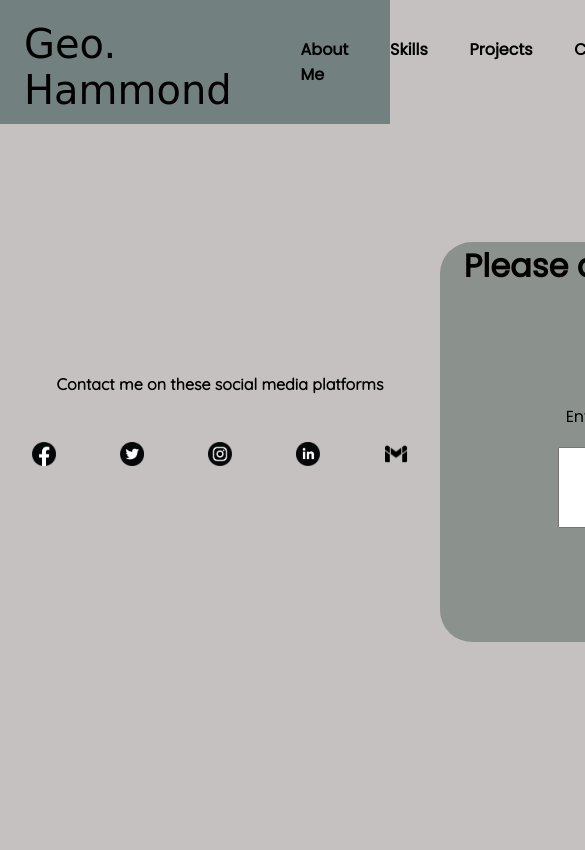
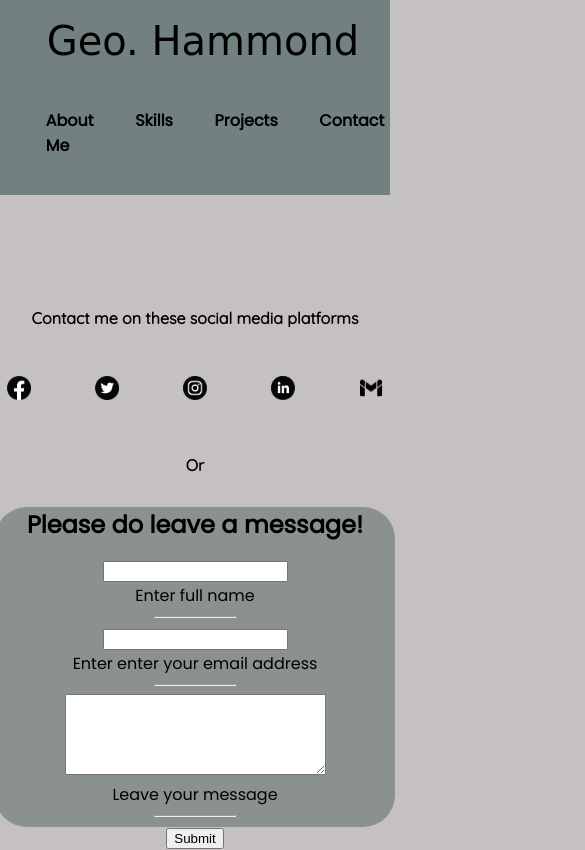
Before and after one commit to George-Hammond/personalWebsitePortfolio, a plain HTML site: page contact.html in a window 390 px wide. Shown: the top 850 px of the page, 585 px wide, since content can reach past the window. Drawn offline with Linux system fonts and the light colour scheme; a web font is replaced by a local one.

Commit message:
Eighth commit- make it responsive

```diff
--- a/contact.html
+++ b/contact.html
@@ -37,6 +37,9 @@
                         <a href="https://www.linkedin.com/in/employgeorge-hammond-33a2b5140/"><img src="./resources/images/icons/ln.png" alt="LinkedIn icon leading to to George's linkedIn page""></a>
                         <a href="mailto:george.hammond@amalitech.org"><img src="./resources/images/icons/icons8-gmail-100.png" alt= "Gmail icon leading to George's mail"> </a>
                     </div>
+                    <div id="or">
+                        <p>Or</p>
+                    </div>
 
                 </div>
                 <div class="forms-section">
--- a/resources/styles/style.css
+++ b/resources/styles/style.css
@@ -17,6 +17,7 @@ body{
     background-color: #c6c1c1;
 
 }
+
 
 .grid {
     display: grid;
@@ -64,7 +65,6 @@ header .logo{
     font-family: 'Imperial Script', cursive;
     margin-left: 1rem;
     margin-top: 0.6rem;
-
 }
 
 header .logo p{
@@ -76,6 +76,66 @@ header .logo p a{
     text-decoration: none;
 }
 
+
+
+
+
+@media only screen and (max-width: 910px){
+.grid{
+    display: grid;
+    grid-template-columns: repeat(3, 1fr);
+    grid-template-rows: repeat(3, minmax(50px, auto));
+}
+header{
+    background-color: #47615f;
+    grid-column: 1 / span 3;
+    border-bottom: solid 1px #c6c1c1;
+
+}
+
+header .nav-section{
+    display: flex;
+    flex-direction: column;
+    align-items: center;
+}
+
+header .nav-section nav ul{
+    display: flex;
+}
+/**/
+header .nav-section nav a li:hover{
+    background-color: #40554b;
+    color: white;
+}
+
+header .nav-section nav ul a{
+    list-style: none;
+    text-decoration: none;
+}
+
+header .nav-section a li{
+    text-decoration: none;
+    padding: 1.3rem;
+    font-weight: bolder;
+    color: black;
+
+}
+header .logo{
+    font-size: 2.5rem;
+    font-family: 'Imperial Script', cursive;
+    margin-left: 1rem;
+    margin-top: 0.6rem;
+}
+
+header .logo p{
+    margin: 0.5rem;
+}
+header .logo p a{
+
+    color: rgb(0, 0, 0);
+    text-decoration: none;
+}
+}
 
 /*Styling the main*/
 main{
@@ -109,7 +169,13 @@ main .about-me-section{
     color: white;
     line-height: 1.6;
 }
+@media only screen and (max-width: 910px){
+    main .about-me-section{
+        display: flex;
+        flex-direction: column;
 
+    }
+}
 /*Skill Section*/
 .skill-section{
     display: flex;
@@ -157,6 +223,14 @@ main .about-me-section{
 .project-section p{
     text-align: center;
     font-weight: bolder;
+}
+
+@media only screen and (max-width: 910px){
+    .project-section-image img{
+        width: 14rem;
+        height: 14rem;
+
+    }
 }
 
 /*Contact Section*/
@@ -211,10 +285,39 @@ header .logo p a{
     display: flex;
     justify-self: center;
 }
+
+#or{
+    display: none;
+}
+@media only screen and (max-width: 910px){
+    .contact-section-grid main{
+        margin-top: 6rem;
+        grid-column: 1 / span;
+        display: flex;
+        flex-direction: column;
+        background-color: #c6c1c1;
+        align-items: center;
+    }
+    form{
+        width: 31rem;
+        height: 25rem;
+        background-color: #40554b71 ;
+        border-radius: 2rem;
+        text-align: center;
+    }
+
+    form h1{
+        font-size: 1.5rem;
+    }
+
+    #or{
+        display: block;
+    }
+}
 /*Forms Section*/
 form{
-    width: 31rem;
-    height: 25rem;
+    width: 25rem;
+    height: 20rem;
     background-color: #40554b71 ;
     border-radius: 2rem;
     text-align: center;
```
